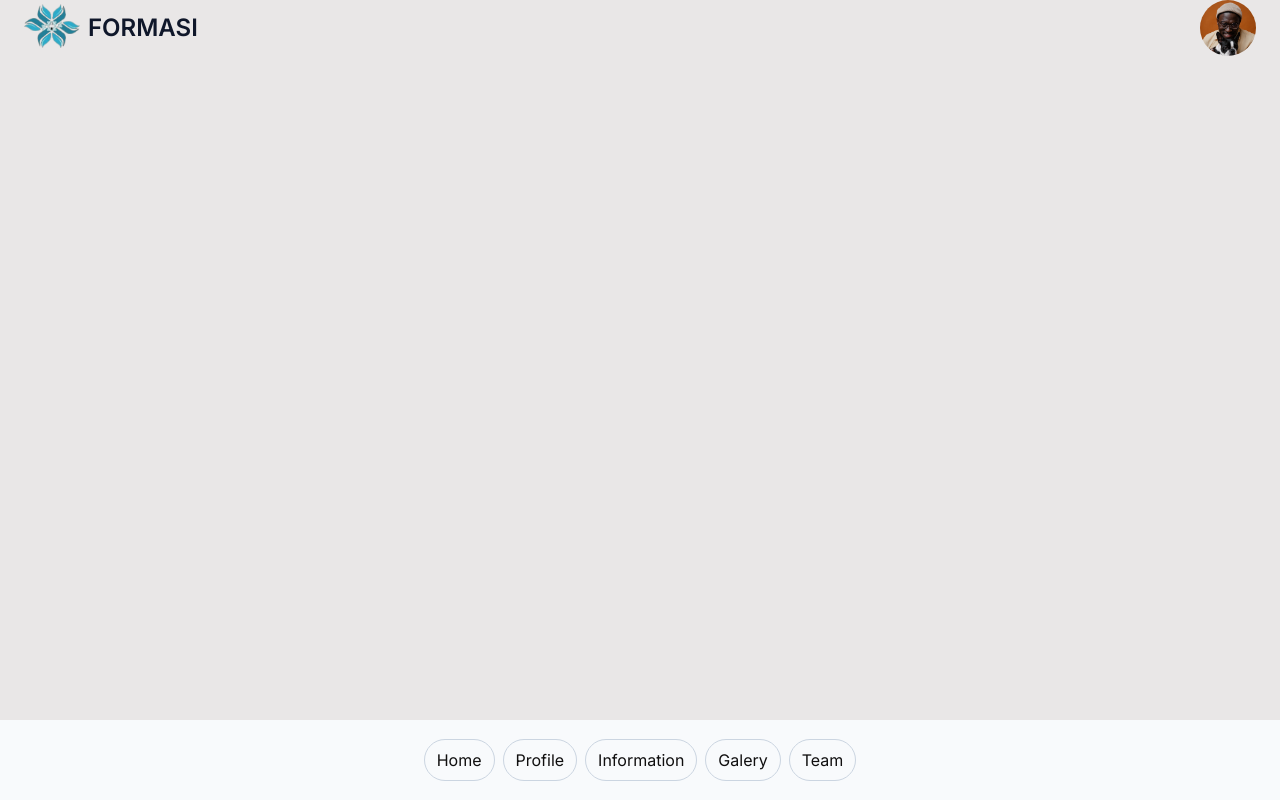
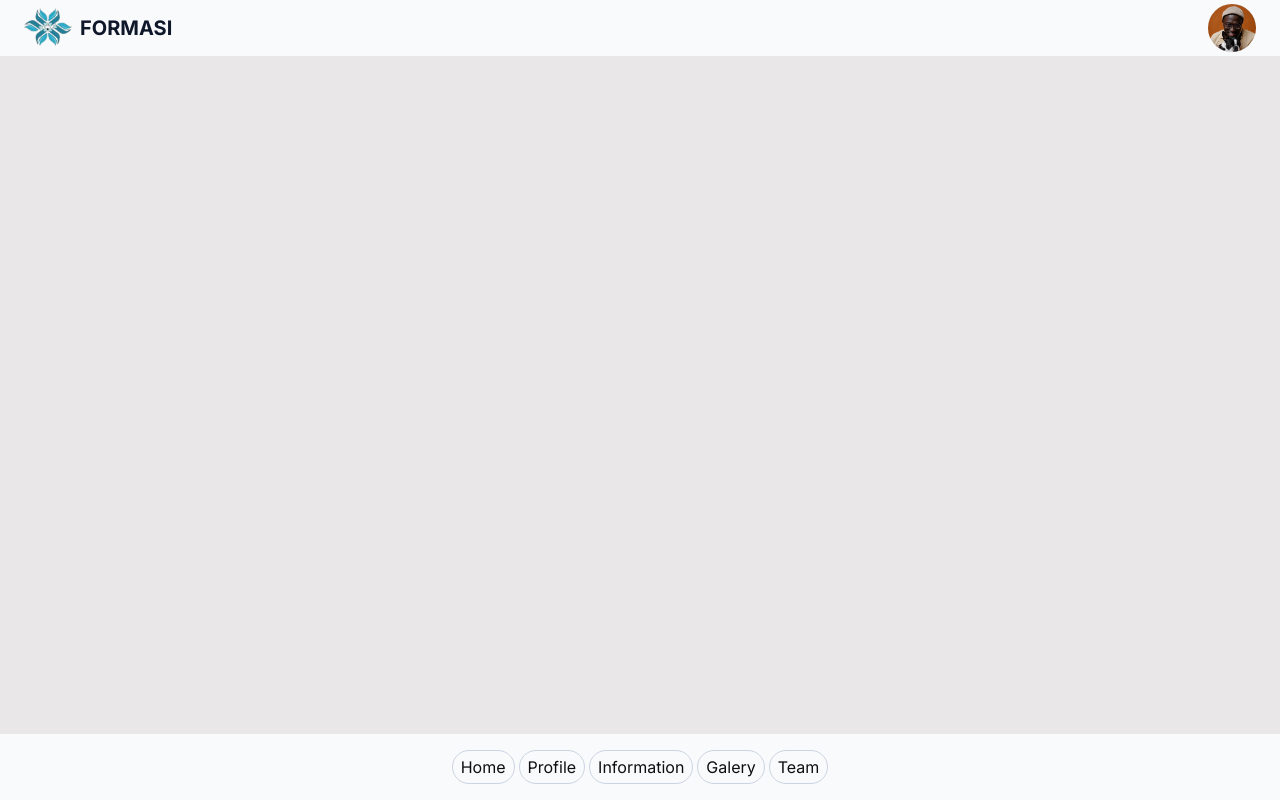
Before and after one commit to Romzyyy/formasi, a Next.js app: page /dashboard in a window 1280 px wide. Built offline with nearby package versions, Linux system fonts and the light colour scheme.

Commit message:
style: change size bottom bar

```diff
--- a/src/app/dashboard/page.jsx
+++ b/src/app/dashboard/page.jsx
@@ -5,15 +5,15 @@ import React from 'react'
 
 export default function Dashboard() {
   return (
-    <div className='w-screen'>
-        <div className='flex justify-between w-full h-14 px-6'>
+    <div className='w-screen bg-slate-50 '>
+        <div className='flex justify-between w-full h-14 px-6 py-1'>
             <div className='flex items-center gap-2'>
-                <div className='w-14 h-14'>
+                <div className='w-12 h-12'>
                 <Image className='object-cover mt-1' src={"/logo.png"} width={100} height={100}/>
                 </div>
-                <p className='text-2xl font-semibold text-slate-900'>FORMASI</p>
+                <p className='text-xl font-bold text-slate-900'>FORMASI</p>
             </div>
-            <div className='w-14 h-14'>
+            <div className='w-12 h-12'>
                 <Image className='object-cover object-top h-full rounded-full' src={"/asd1.jpg"} width={100} height={100}/>
             </div>
         </div>
--- a/src/components/Bottombar.jsx
+++ b/src/components/Bottombar.jsx
@@ -9,12 +9,12 @@ const navigationSide = [
 
 export default function Bottombar() {
   return (
-    <div className="fixed bottom-0 w-screen mt-20 bg-red-500">
-      <div className=" flex justify-evenly items-center w-screen bg-slate-50 h-20">
-        <ul className="flex  gap-2">
+    <div className="fixed bottom-0 w-screen">
+      <div className=" flex justify-evenly items-center bg-slate-50 h-fit p-4 ">
+        <ul className="flex gap-1">
           {navigationSide.map((item) => (
-            <li key={item.name} className=" rounded-full cursor-pointer py-2 px-3 border border-slate-300">
-              <a href={item.href}>{item.name}</a>
+            <li key={item.name} className=" rounded-full cursor-pointer py-1 px-2 border border-slate-300">
+              <a  href={item.href}>{item.name}</a>
             </li>
           ))}
         </ul>
```
